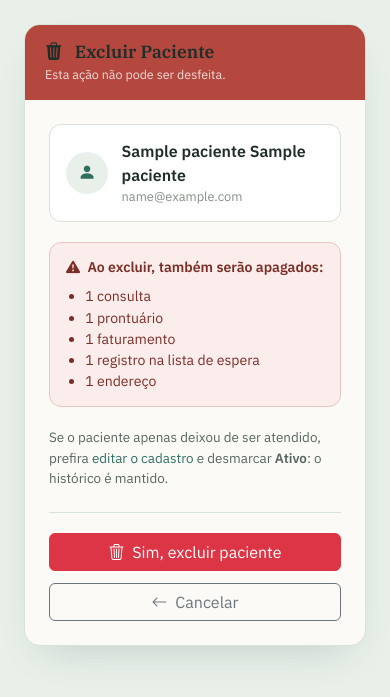
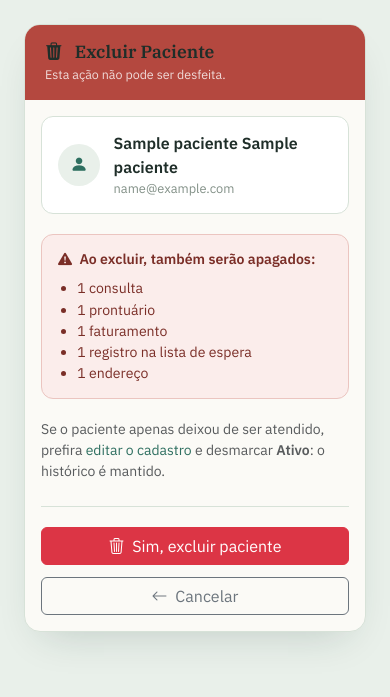
Before and after one commit to rubensrbr/cuidado_e_conexao, a Django app: page /pacientes/00000000-0000-0000-0000-000000000001/deletar/ in a window 390 px wide. Shown: the part 64-761 px from the top of the page. Run offline with Django 5.2, Linux system fonts and the light colour scheme; tables that the repository leaves empty hold one stand-in row (values such as "Sample post"); data that the repository does not hold is empty.

Commit message:
crud de paciente funcionando perfeitamente

```diff
--- a/backend/src/apps/pacientes/templates/pacientes/paciente_confirm_delete.html
+++ b/backend/src/apps/pacientes/templates/pacientes/paciente_confirm_delete.html
@@ -1,122 +1,13 @@
 {% extends 'base.html' %}
-{% load static %}
 
 {% block title %}Excluir Paciente | Cuidado & Conexão{% endblock %}
 
 {% block content %}
 
-<style>
-    .delete-page {
-        max-width: 640px;
-        margin: 0 auto;
-    }
+<div class="app-page app-page--narrow">
+    <div class="app-card">
 
-    .delete-card {
-        background: var(--paper);
-        border: 1px solid var(--line);
-        border-radius: 16px;
-        overflow: hidden;
-        box-shadow: 0 18px 40px -18px rgba(22, 48, 43, .20);
-    }
-
-    .delete-header {
-        background: var(--danger);
-        color: white;
-        padding: 1rem 1.25rem;
-    }
-
-    .delete-header h4 {
-        font-size: 1.1rem;
-        font-weight: 600;
-        margin: 0;
-    }
-
-    .delete-header .subtitle {
-        margin: .2rem 0 0;
-        font-size: .78rem;
-        color: rgba(255, 255, 255, .8);
-    }
-
-    .delete-body {
-        padding: 1.5rem;
-    }
-
-    .delete-patient {
-        display: flex;
-        align-items: center;
-        gap: .85rem;
-        padding: .9rem 1rem;
-        margin-bottom: 1.25rem;
-        background: #fff;
-        border: 1px solid var(--line);
-        border-radius: 12px;
-    }
-
-    .delete-patient .avatar {
-        width: 42px;
-        height: 42px;
-        flex: 0 0 auto;
-        display: flex;
-        align-items: center;
-        justify-content: center;
-        border-radius: 999px;
-        background: var(--sage-100);
-        color: var(--teal-600);
-        font-size: 1.1rem;
-    }
-
-    .delete-patient .name {
-        color: var(--ink-900);
-        font-weight: 600;
-    }
-
-    .delete-patient .meta {
-        color: var(--ink-400);
-        font-size: .8rem;
-    }
-
-    .delete-warning {
-        padding: .9rem 1rem;
-        margin-bottom: 1.25rem;
-        background: #FBEDEB;
-        border: 1px solid #EBC5C0;
-        border-radius: 12px;
-        color: #7A2E27;
-        font-size: .88rem;
-    }
-
-    .delete-warning ul {
-        margin: .5rem 0 0;
-        padding-left: 1.2rem;
-    }
-
-    .delete-hint {
-        color: var(--ink-600);
-        font-size: .84rem;
-    }
-
-    .delete-actions {
-        display: flex;
-        justify-content: space-between;
-        align-items: center;
-        gap: .75rem;
-        padding-top: 1.25rem;
-        margin-top: 1.5rem;
-        border-top: 1px solid var(--line);
-    }
-
-    @media (max-width: 576px) {
-        .delete-actions {
-            flex-direction: column-reverse;
-            align-items: stretch;
-        }
-    }
-</style>
-
-<div class="delete-page">
-    <div class="delete-card">
-
-        <div class="delete-header">
+        <div class="app-card-header app-card-header--danger">
             <h4>
                 <i class="bi bi-trash3-fill me-2"></i>
                 Excluir Paciente
@@ -124,13 +15,13 @@
             <div class="subtitle">Esta ação não pode ser desfeita.</div>
         </div>
 
-        <div class="delete-body">
+        <div class="app-form-body">
 
-            <div class="delete-patient">
-                <span class="avatar"><i class="bi bi-person-fill"></i></span>
+            <div class="app-summary">
+                <span class="app-summary-avatar"><i class="bi bi-person-fill"></i></span>
                 <div>
-                    <div class="name">{{ object.nome_completo }}</div>
-                    <div class="meta">
+                    <div class="app-summary-name">{{ object.nome_completo }}</div>
+                    <div class="app-summary-meta">
                         {% if object.email %}{{ object.email }}{% else %}Sem e-mail cadastrado{% endif %}
                     </div>
                 </div>
@@ -138,7 +29,7 @@
 
             {% with consultas=object.consultas.count prontuarios=object.prontuarios.count faturamentos=object.faturamentos.count espera=object.lista_espera.count telefones=object.telefones.count enderecos=object.enderecos.count %}
                 {% if consultas or prontuarios or faturamentos or espera or telefones or enderecos %}
-                    <div class="delete-warning">
+                    <div class="app-alert-danger">
                         <strong><i class="bi bi-exclamation-triangle-fill me-1"></i> Ao excluir, também serão apagados:</strong>
                         <ul>
                             {% if consultas %}<li>{{ consultas }} consulta{{ consultas|pluralize }}</li>{% endif %}
@@ -152,7 +43,7 @@
                 {% endif %}
             {% endwith %}
 
-            <p class="delete-hint mb-0">
+            <p class="text-muted small mb-0">
                 Se o paciente apenas deixou de ser atendido, prefira
                 <a href="{% url 'pacientes:paciente_update' object.uuid %}">editar o cadastro</a>
                 e desmarcar <strong>Ativo</strong>: o histórico é mantido.
@@ -161,7 +52,7 @@
             <form method="post">
                 {% csrf_token %}
 
-                <div class="delete-actions">
+                <div class="app-form-actions">
                     <a href="{% url 'pacientes:paciente_list' %}" class="btn btn-outline-secondary">
                         <i class="bi bi-arrow-left me-1"></i>
                         Cancelar
--- a/backend/src/apps/pacientes/views.py
+++ b/backend/src/apps/pacientes/views.py
@@ -1,4 +1,5 @@
 from django.db import transaction
+from django.db.models import Prefetch
 from django.shortcuts import redirect
 from django.urls import reverse_lazy
 from django.views.generic import (
@@ -10,6 +11,8 @@ from django.views.generic import (
 )
 
 from .forms import PacienteForm, TelefoneFormSet
+from telefones.models import Telefone
+
 from .models import Paciente, Prontuario
 
 
@@ -18,6 +21,13 @@ class PacienteListView(ListView):
     template_name = "pacientes/paciente_list.html"
     context_object_name = "pacientes"
     paginate_by = 10
+
+    def get_queryset(self):
+        # Uma query extra para todos os telefones da página (evita N+1),
+        # com o telefone principal primeiro.
+        return super().get_queryset().prefetch_related(
+            Prefetch("telefones", queryset=Telefone.objects.order_by("-principal", "id"))
+        )
 
 
 class PacienteDetailView(DetailView):
--- a/backend/src/static/css/base.css
+++ b/backend/src/static/css/base.css
@@ -736,3 +736,76 @@ a:hover {
 .telefone-row .telefone-cell.end {
   justify-content: flex-end;
 }
+
+
+/* Narrow page container (confirmations, short forms) */
+
+.app-page--narrow {
+  max-width: 640px;
+}
+
+
+/* Danger variant of the card header (destructive actions) */
+
+.app-card-header--danger {
+  background: var(--danger);
+}
+
+.app-card-header--danger .subtitle {
+  color: rgba(255, 255, 255, .8);
+}
+
+
+/* Danger notice box */
+
+.app-alert-danger {
+  padding: .9rem 1rem;
+  margin-bottom: 1.25rem;
+  background: #FBEDEB;
+  border: 1px solid #EBC5C0;
+  border-radius: 12px;
+  color: #7A2E27;
+  font-size: .88rem;
+}
+
+.app-alert-danger ul {
+  margin: .5rem 0 0;
+  padding-left: 1.2rem;
+}
+
+
+/* Record summary: avatar + name + secondary line */
+
+.app-summary {
+  display: flex;
+  align-items: center;
+  gap: .85rem;
+  padding: .9rem 1rem;
+  margin-bottom: 1.25rem;
+  background: #fff;
+  border: 1px solid var(--line);
+  border-radius: 12px;
+}
+
+.app-summary-avatar {
+  width: 42px;
+  height: 42px;
+  flex: 0 0 auto;
+  display: flex;
+  align-items: center;
+  justify-content: center;
+  border-radius: 999px;
+  background: var(--sage-100);
+  color: var(--teal-600);
+  font-size: 1.1rem;
+}
+
+.app-summary-name {
+  color: var(--ink-900);
+  font-weight: 600;
+}
+
+.app-summary-meta {
+  color: var(--ink-400);
+  font-size: .8rem;
+}
```
Also changed, not shown: backend/src/apps/pacientes/templates/pacientes/paciente_list.html (+29 -3 lines).
